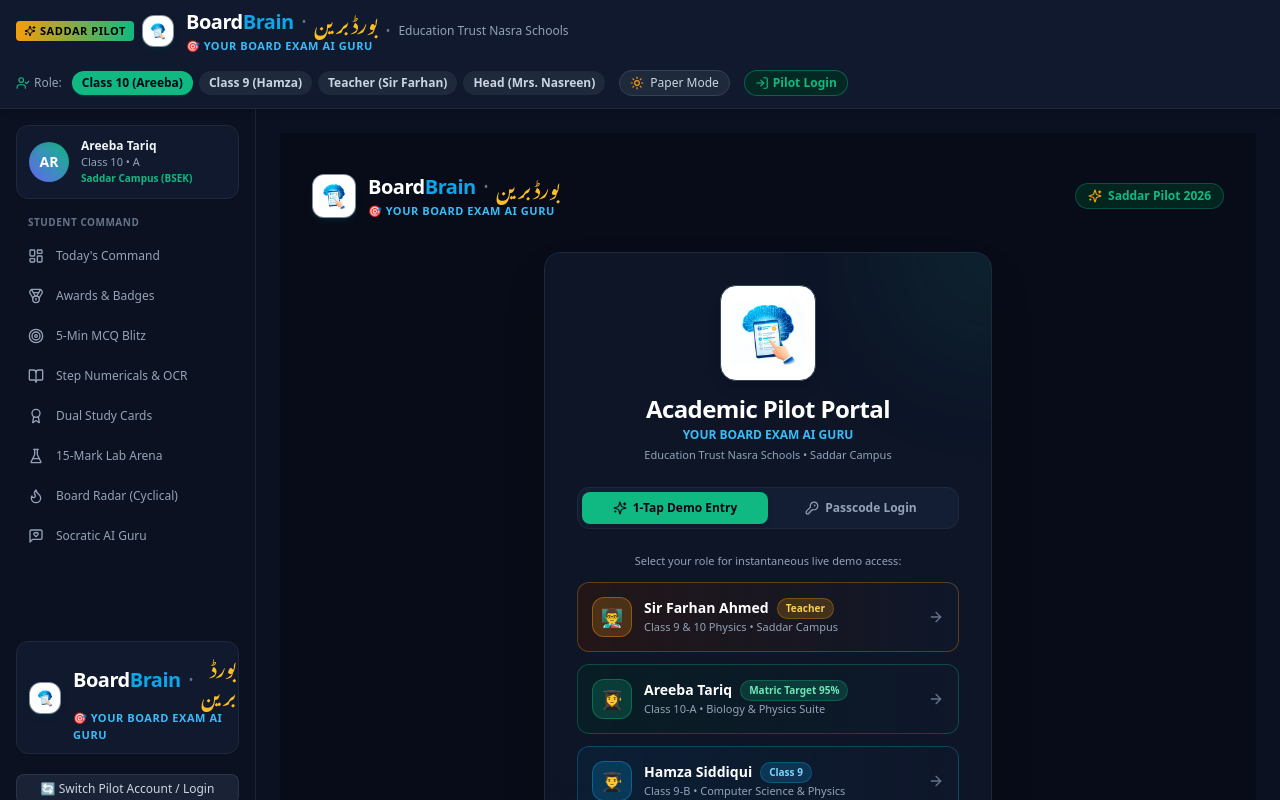
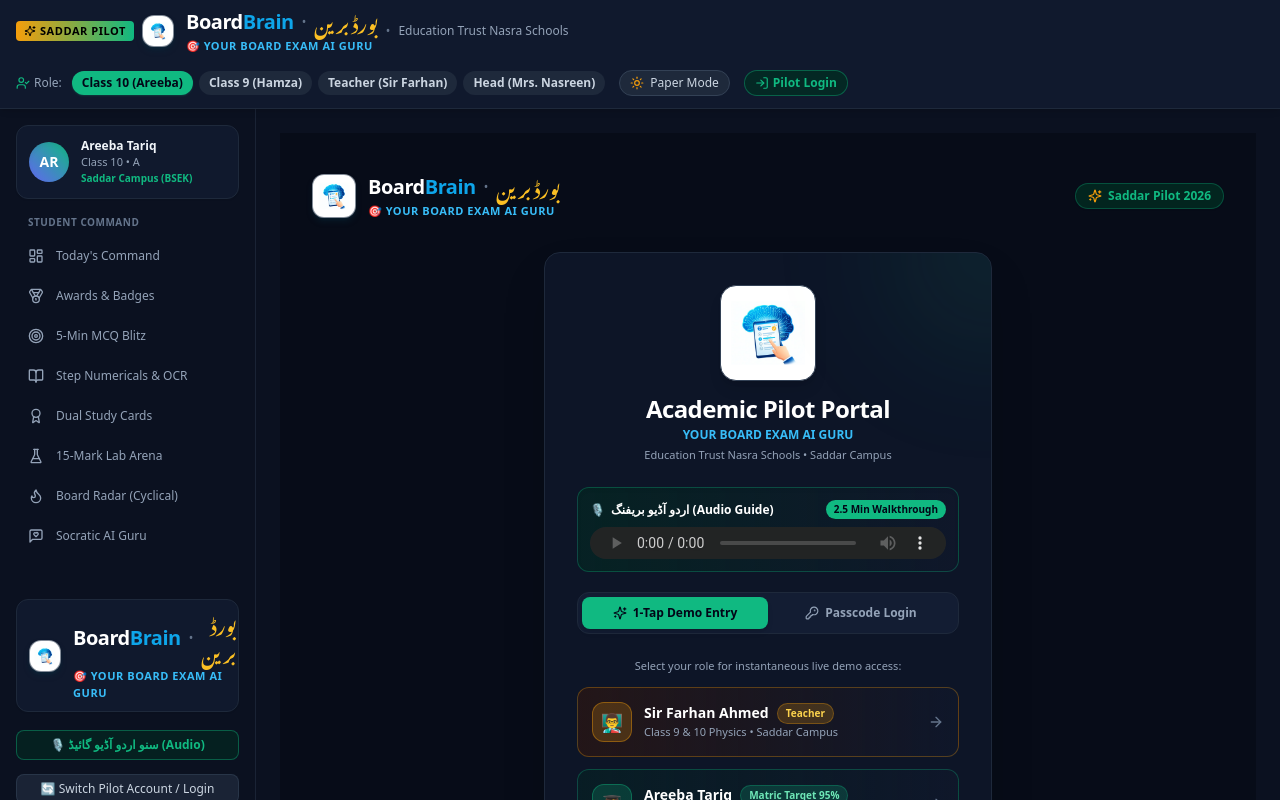
Before and after one commit to rehanali1148/boardbrain, a Next.js app: page /login in a window 1280 px wide. Shown: the top 800 px of the page. Built offline with nearby package versions, Linux system fonts and the light colour scheme; no server answers.

Commit message:
feat: Add Urdu Audio Briefing MP3 and interactive player for Saddar pilot meeting

```diff
--- a/src/app/login/page.tsx
+++ b/src/app/login/page.tsx
@@ -94,6 +94,23 @@ export default function LoginPage() {
           <p className="text-[11px] text-slate-400 mt-1">
             Education Trust Nasra Schools • Saddar Campus
           </p>
+        </div>
+
+        {/* Urdu Audio Briefing Player */}
+        <div className="mb-5 p-3 rounded-xl bg-gradient-to-r from-emerald-950/60 to-slate-900 border border-emerald-500/30 text-center shadow-inner">
+          <div className="flex items-center justify-between gap-2 mb-2">
+            <span className="text-xs font-bold text-white flex items-center gap-1.5">
+              <span>🎙️</span>
+              <span>اردو آڈیو بریفنگ (Audio Guide)</span>
+            </span>
+            <span className="text-[10px] bg-brand-emerald text-slate-950 font-bold px-2 py-0.5 rounded-full">
+              2.5 Min Walkthrough
+            </span>
+          </div>
+          <audio controls className="w-full h-8 rounded-lg outline-none" style={{ filter: "invert(0.9) hue-rotate(180deg)" }}>
+            <source src="/boardbrain_audio_walkthrough_urdu.mp3" type="audio/mpeg" />
+            Your browser does not support audio.
+          </audio>
         </div>
 
         {/* Tab Switcher */}
--- a/src/components/navigation/DesktopSidebar.tsx
+++ b/src/components/navigation/DesktopSidebar.tsx
@@ -97,6 +97,16 @@ export default function DesktopSidebar() {
         <BoardBrainLogo size={32} />
       </div>
 
+      {/* Audio Guide Quick Link */}
+      <a
+        href="/boardbrain_audio_walkthrough_urdu.mp3"
+        target="_blank"
+        rel="noreferrer"
+        className="my-1.5 flex items-center justify-center gap-1.5 py-1.5 px-2 rounded-lg bg-emerald-950/60 hover:bg-emerald-900/60 text-brand-emerald text-xs font-bold border border-emerald-500/40 transition-all"
+      >
+        <span>🎙️ سنو اردو آڈیو گائیڈ (Audio)</span>
+      </a>
+
       {/* Switch Account / Pilot Login */}
       <Link
         href="/login"
```
Also changed, not shown: 1 other file (tests, documents, lock files or other folders).
